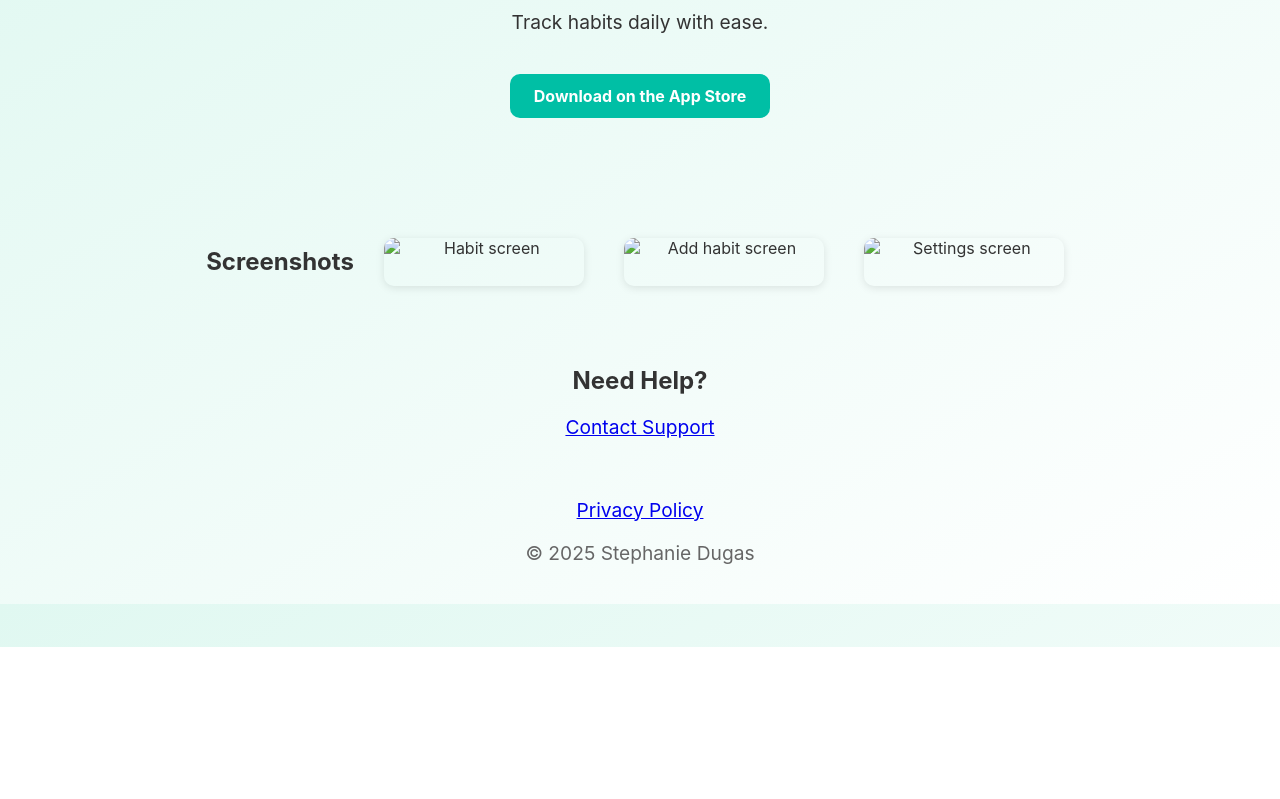
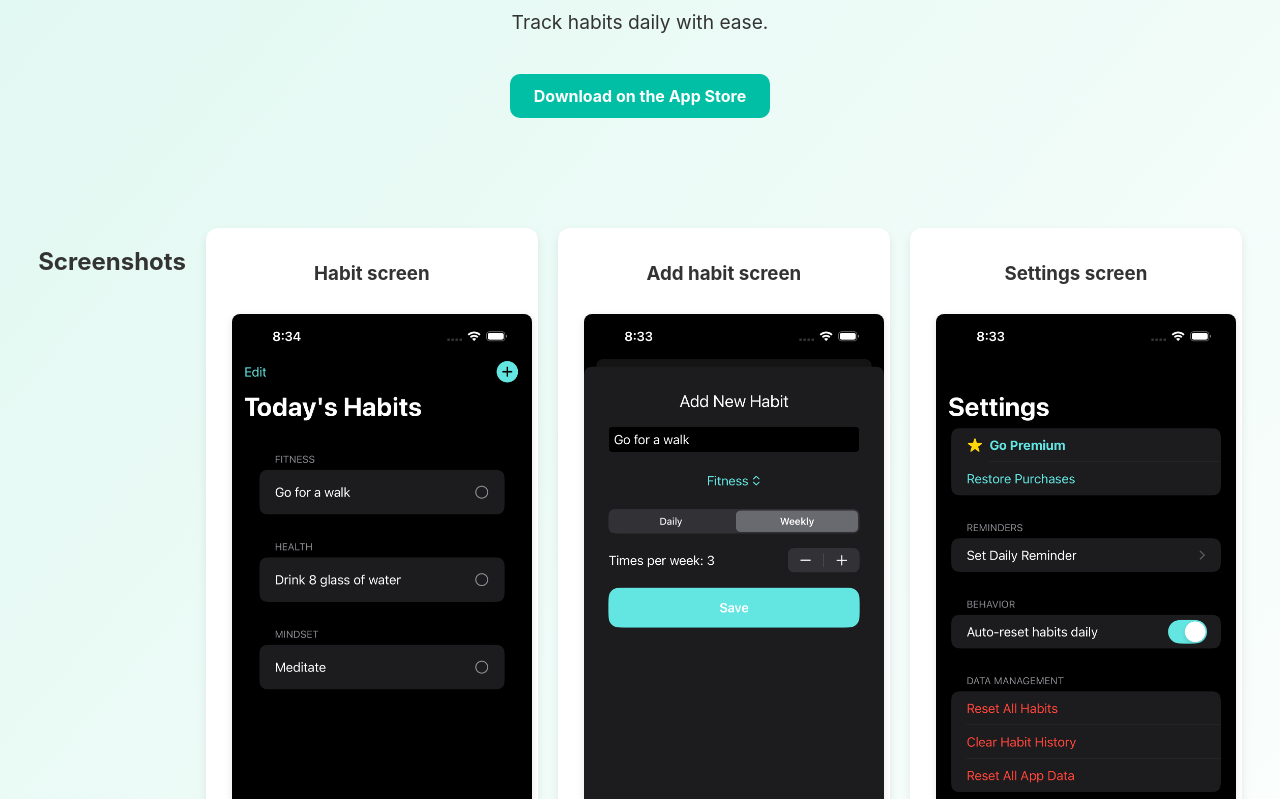
Before and after one commit to stepdugas/habitlink-website, a plain HTML site: page index.html in a window 1280 px wide. Shown: the part 153-952 px from the top of the page. Before the commit the page ends 800 px from the top, so only its background shows below. Drawn offline with Linux system fonts and the light colour scheme.

Commit message:
Update index.html

```diff
--- a/index.html
+++ b/index.html
@@ -14,11 +14,20 @@
     </header>
 
     <section class="screenshots">
-        <h2>Screenshots</h2>
-        <img src="screenshot1.jpg" alt="Habit screen" />
-        <img src="screenshot2.jpg" alt="Add habit screen" />
-        <img src="screenshot3.jpg" alt="Settings screen" />
-    </section>
+    <h2>Screenshots</h2>
+    <div class="screenshot-card">
+        <h3>Habit screen</h3>
+        <img src="habit-screen.png" alt="Main screen showing a list of tracked habits">
+    </div>
+    <div class="screenshot-card">
+        <h3>Add habit screen</h3>
+        <img src="add-habit-screen.png" alt="Screen to create and customize a new habit">
+    </div>
+    <div class="screenshot-card">
+        <h3>Settings screen</h3>
+        <img src="settings-screen.png" alt="Settings panel with reminder toggles and app preferences">
+    </div>
+</section>
 
     <section class="support">
         <h2>Need Help?</h2>
```
